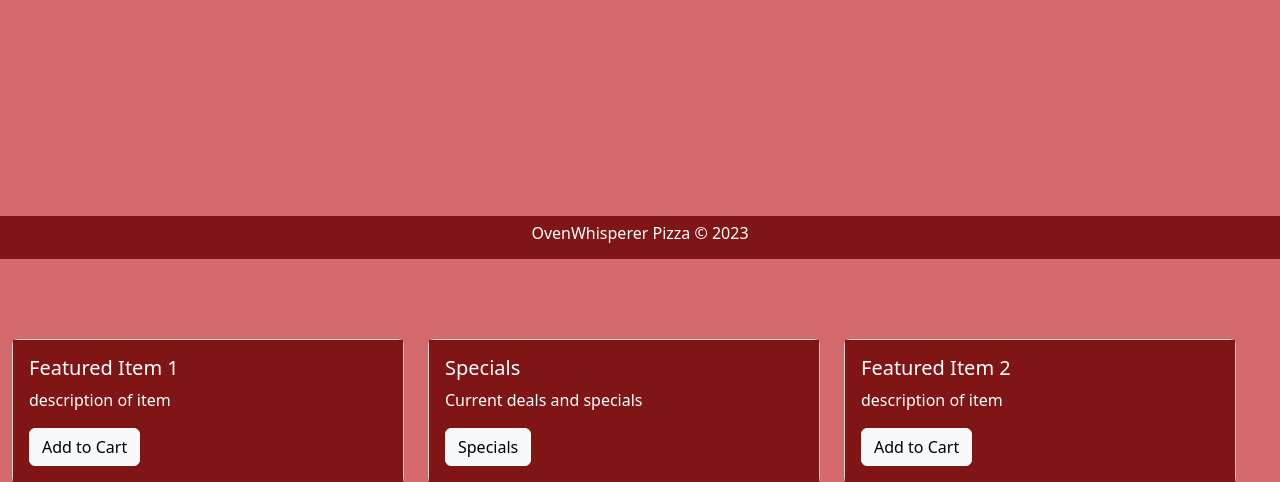
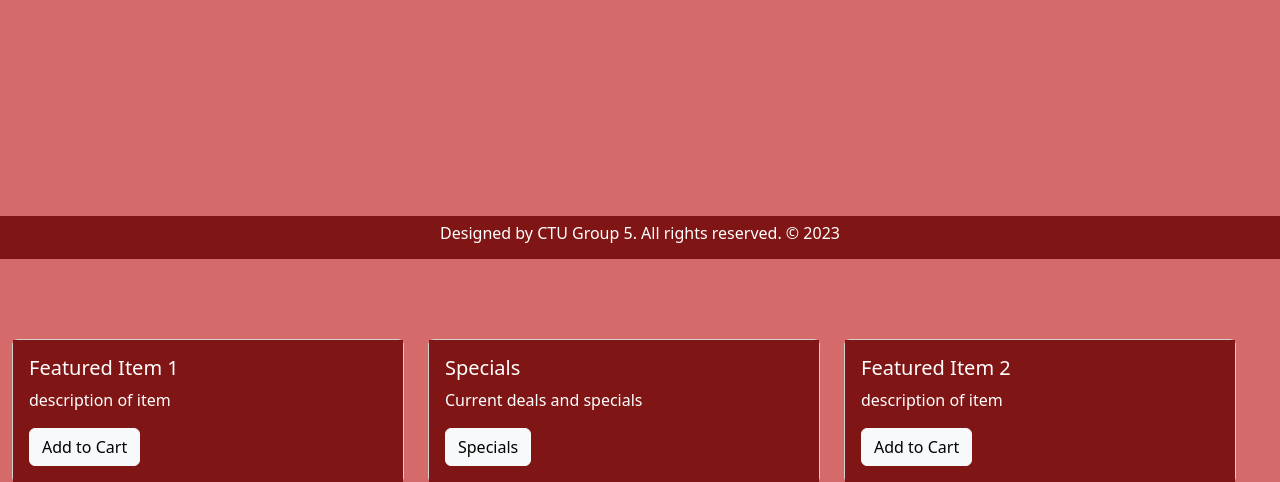
Before and after one commit to jlenz126/ctugroup, a PHP site: page /index.php in a window 1280 px wide. Shown: the part 541-1023 px from the top of the page. Run offline with PHP 8.4, Linux system fonts and the light colour scheme; grey boxes are pictures that could not be loaded.

Commit message:
Update footer.php

```diff
--- a/footer.php
+++ b/footer.php
@@ -2,7 +2,7 @@
 <nav class="navbar navbar-dark fixed-bottom custom-colors ">
 	  <div class="container-fluid justify-content-center">
 	    <!-- Text and copyright for footer -->
-	  	<center><h6 style="color: white">OvenWhisperer Pizza &copy; 2023</h6></center>
+	  	<center><h6 style="color: white">Designed by CTU Group 5. All rights reserved. &copy; 2023</h6></center>
 	  </div>
 	</nav>
 	<!-- Jquery and Bootstrap javascript import -->
```
